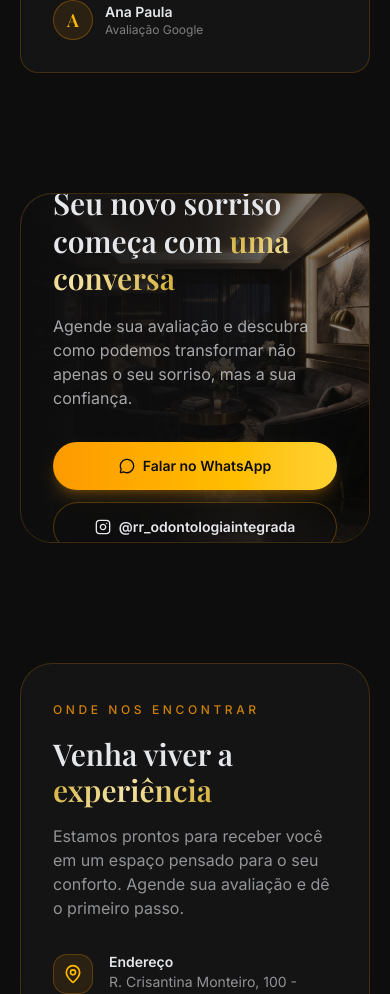
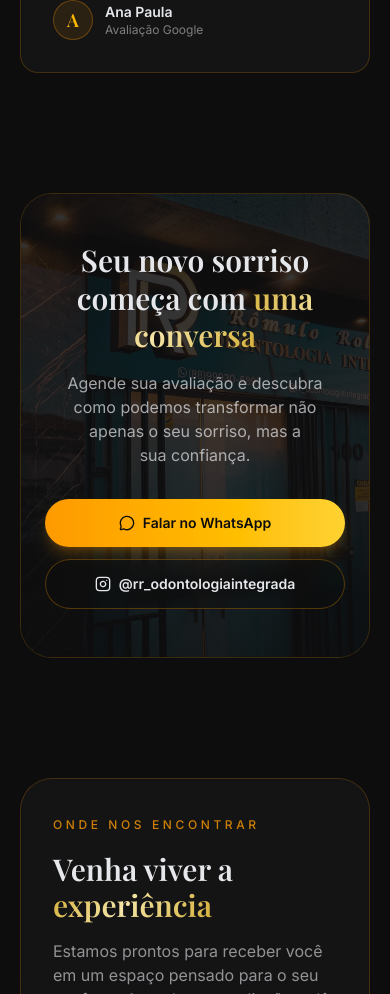
Before and after one commit to Ricardo-9/romulo-rolim, a Next.js app: page / in a window 390 px wide. Shown: the part 5540-6534 px from the top of the page. Built offline with nearby package versions, Linux system fonts and the light colour scheme; a web font is replaced by a local one.

Commit message:
feat: update CTA band with new image and layout adjustments\n\nUpdated image and added new gradient and text layout changes.

```diff
--- a/components/cta-band.tsx
+++ b/components/cta-band.tsx
@@ -9,20 +9,21 @@ export function CtaBand() {
       <div className="mx-auto max-w-7xl px-5 lg:px-8">
         <div className="relative overflow-hidden rounded-[2rem] border border-amber-500/20">
           <Image
-            src="/images/clinic-atmosphere.png"
-            alt="Ambiente premium da clínica Rômulo Rolim"
-            width={1400}
-            height={600}
-            className="h-full w-full object-cover"
+            src="/images/clinic-facade.jpg"
+            alt="Fachada da clínica Rômulo Rolim Odontologia Integrada"
+            fill
+            sizes="(max-width: 1024px) 100vw, 1400px"
+            className="object-cover"
+            priority={false}
           />
-          <div className="absolute inset-0 bg-gradient-to-r from-[#0d0d0e] via-[#0d0d0e]/85 to-[#0d0d0e]/40" />
-          <div className="absolute inset-0 flex items-center">
-            <div className="max-w-xl px-8 py-12 lg:px-14">
+          <div className="absolute inset-0 bg-gradient-to-b from-[#0d0d0e]/85 via-[#0d0d0e]/80 to-[#0d0d0e]/90 sm:bg-gradient-to-r sm:from-[#0d0d0e] sm:via-[#0d0d0e]/85 sm:to-[#0d0d0e]/40" />
+          <div className="relative flex items-center">
+            <div className="w-full max-w-xl px-6 py-12 text-center sm:px-8 sm:py-16 sm:text-left lg:px-14">
               <h2 className="font-serif text-3xl font-semibold leading-tight text-silver sm:text-4xl">
                 Seu novo sorriso começa com{' '}
                 <span className="gold-text">uma conversa</span>
               </h2>
-              <p className="mt-4 text-silver/70">
+              <p className="mt-4 text-pretty text-silver/70">
                 Agende sua avaliação e descubra como podemos transformar não
                 apenas o seu sorriso, mas a sua confiança.
               </p>
@@ -31,7 +32,7 @@ export function CtaBand() {
                   href={WHATSAPP_URL}
                   target="_blank"
                   rel="noopener noreferrer"
-                  className="flex items-center justify-center gap-2 rounded-full bg-gradient-to-r from-amber-500 to-amber-300 px-7 py-3.5 text-sm font-semibold text-[#0d0d0e] shadow-lg shadow-amber-500/25 transition-transform hover:scale-[1.03]"
+                  className="flex w-full items-center justify-center gap-2 rounded-full bg-gradient-to-r from-amber-500 to-amber-300 px-7 py-3.5 text-sm font-semibold text-[#0d0d0e] shadow-lg shadow-amber-500/25 transition-transform hover:scale-[1.03] sm:w-auto"
                 >
                   <MessageCircle className="h-4 w-4" aria-hidden="true" />
                   Falar no WhatsApp
@@ -40,7 +41,7 @@ export function CtaBand() {
                   href={INSTAGRAM_URL}
                   target="_blank"
                   rel="noopener noreferrer"
-                  className="flex items-center justify-center gap-2 rounded-full border border-amber-500/30 bg-[#0d0d0e]/40 px-7 py-3.5 text-sm font-semibold text-silver backdrop-blur-sm transition-colors hover:border-amber-400 hover:text-amber-400"
+                  className="flex w-full items-center justify-center gap-2 rounded-full border border-amber-500/30 bg-[#0d0d0e]/40 px-7 py-3.5 text-sm font-semibold text-silver backdrop-blur-sm transition-colors hover:border-amber-400 hover:text-amber-400 sm:w-auto"
                 >
                   <InstagramIcon className="h-4 w-4" />
                   @rr_odontologiaintegrada
```
Also changed, not shown: public/images/clinic-facade.jpg (added).
